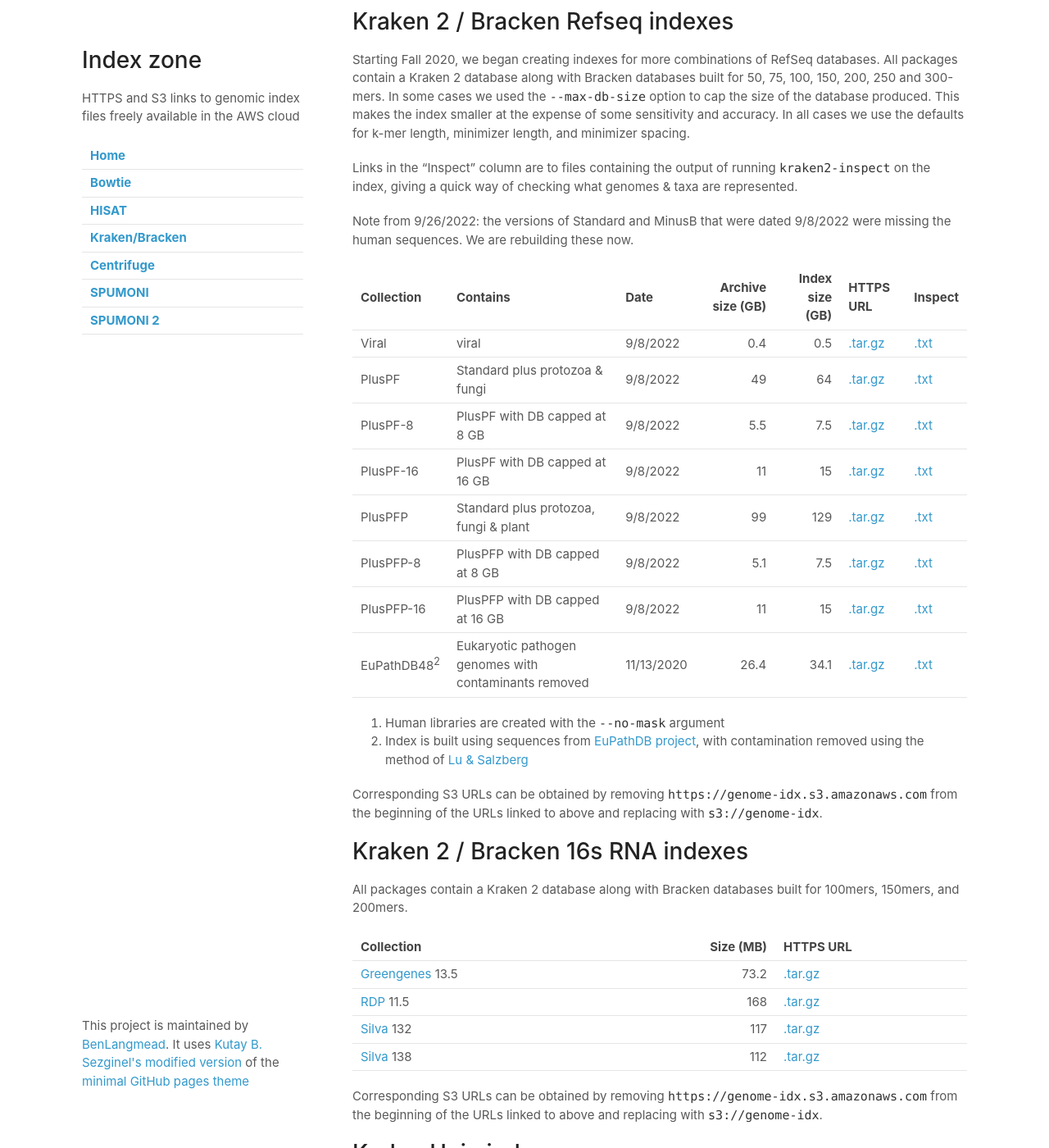
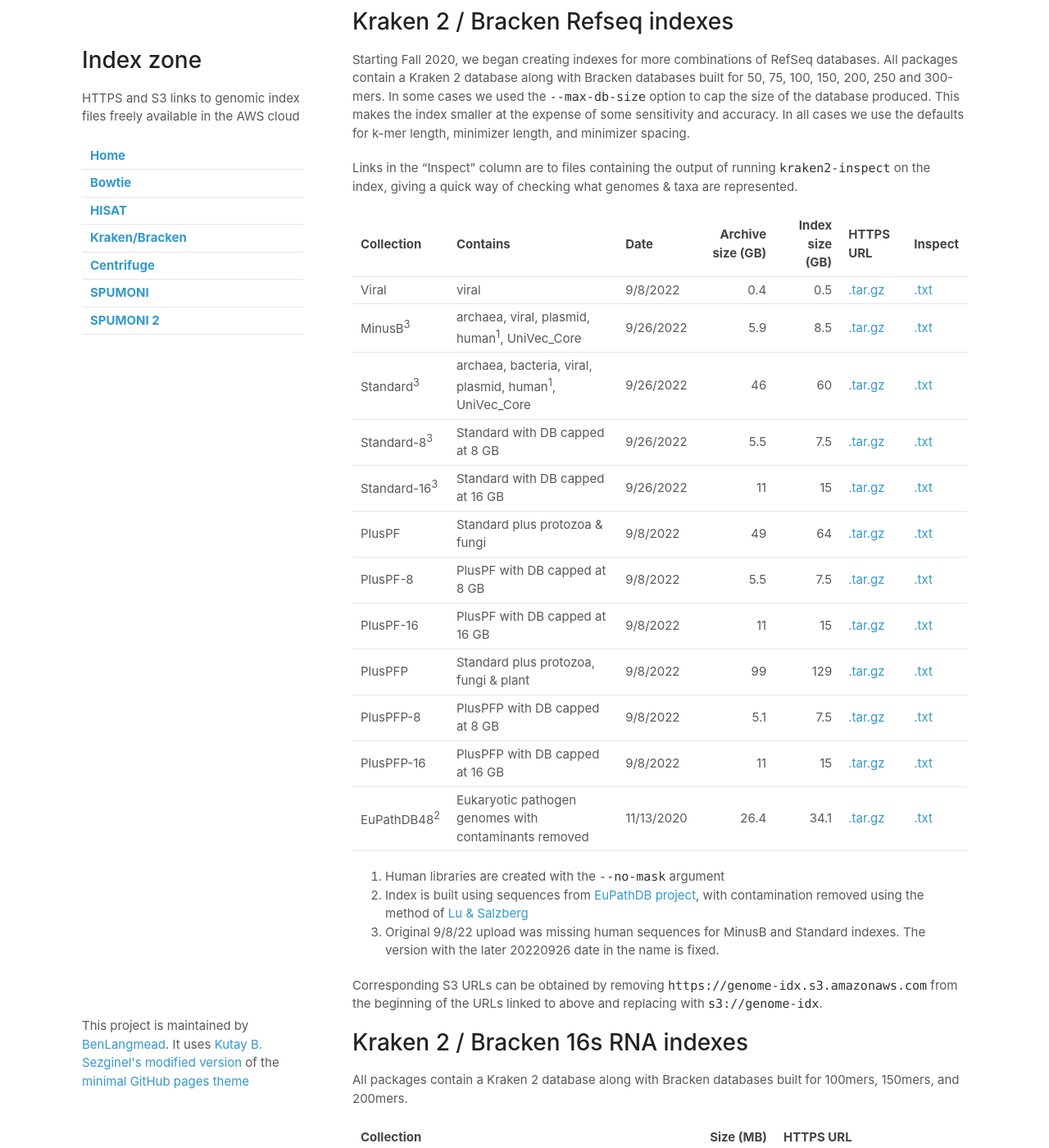
Before and after one commit to BenLangmead/aws-indexes, a Jekyll site: the page built from docs/k2.md, in a window 1280 px wide and 1400 px high, scrolled down 208 px. Shown: the whole window at 82% size. Built offline with Jekyll 4.4.1, drawn with Linux system fonts in a browser that asks for light colours; our own code applies the rules of GitHub Pages for plain Markdown files.

Commit message:
updating with human sequences now added for MinusB and Standard*

```diff
--- a/docs/k2.md
+++ b/docs/k2.md
@@ -13,28 +13,30 @@
 
 Links in the "Inspect" column are to files containing the output of running `kraken2-inspect` on the index, giving a quick way of checking what genomes & taxa are represented.
 
-Note from 9/26/2022: the versions of Standard and MinusB that were dated 9/8/2022 were missing the human sequences.  We are rebuilding these now.
-
 <div class="datatable-begin"></div>
 
-Collection    | Contains                                                          | Date       | Archive size (GB) | Index size (GB) |                          HTTPS URL | Inspect
-------------- |-------------------------------------------------------------------|------------|------------------:|----------------:| -------------------------------- | -------
-Viral         | viral                                                             | 9/8/2022   |               0.4 |             0.5 | [.tar.gz][k2_viral_20220908]     | [.txt][k2_viral_20220908_inspect]
-PlusPF        | Standard plus protozoa & fungi                                    | 9/8/2022   |                49 |              64 | [.tar.gz][k2_pluspf_20220908]    | [.txt][k2_pluspf_20220908_inspect]
-PlusPF-8      | PlusPF with DB capped at 8 GB                                     | 9/8/2022   |               5.5 |             7.5 | [.tar.gz][k2_pluspf_8_20220908]  | [.txt][k2_pluspf_8_20220908_inspect]
-PlusPF-16     | PlusPF with DB capped at 16 GB                                    | 9/8/2022   |                11 |              15 | [.tar.gz][k2_pluspf_16_20220908] | [.txt][k2_pluspf_16_20220908_inspect]
-PlusPFP       | Standard plus protozoa, fungi & plant                             | 9/8/2022   |                99 |             129 | [.tar.gz][k2_pluspfp_20220908]   | [.txt][k2_pluspfp_20220908_inspect]
-PlusPFP-8     | PlusPFP with DB capped at 8 GB                                    | 9/8/2022   |               5.1 |             7.5 | [.tar.gz][k2_pluspfp_8_20220908] | [.txt][k2_pluspfp_8_20220908_inspect]
-PlusPFP-16    | PlusPFP with DB capped at 16 GB                                   | 9/8/2022   |                11 |              15 | [.tar.gz][k2_pluspfp_16_20220908] | [.txt][k2_pluspfp_16_20220908_inspect]
-EuPathDB48<sup>2</sup> | Eukaryotic pathogen genomes with contaminants removed    | 11/13/2020 |              26.4 |            34.1 | [.tar.gz][k2_eupathdb_20201113]  | [.txt][k2_eupathdb_20201113_inspect]
+Collection    | Contains                                                          | Date       | Archive size (GB) | Index size (GB) | HTTPS URL                          | Inspect
+------------- |-------------------------------------------------------------------|------------|------------------:|----------------:|------------------------------------| -------
+Viral         | viral                                                             | 9/8/2022   |               0.4 |             0.5 | [.tar.gz][k2_viral_20220908]       | [.txt][k2_viral_20220908_inspect]
+MinusB<sup>3</sup>       | archaea, viral, plasmid, human<sup>1</sup>, UniVec_Core           | 9/26/2022  |               5.9 |             8.5 | [.tar.gz][k2_minusb_20220926]      | [.txt][k2_minusb_20220926_inspect]
+Standard<sup>3</sup>     | archaea, bacteria, viral, plasmid, human<sup>1</sup>, UniVec_Core | 9/26/2022  |                46 |              60 | [.tar.gz][k2_standard_20220926]    | [.txt][k2_standard_20220926_inspect]
+Standard-8<sup>3</sup>   | Standard with DB capped at 8 GB                                   | 9/26/2022  |               5.5 |             7.5 | [.tar.gz][k2_standard_8_20220926]  | [.txt][k2_standard_8_20220926_inspect]
+Standard-16<sup>3</sup>  | Standard with DB capped at 16 GB                                  | 9/26/2022  |                11 |              15 | [.tar.gz][k2_standard_16_20220926] | [.txt][k2_standard_16_20220926_inspect]
+PlusPF        | Standard plus protozoa & fungi                                    | 9/8/2022   |                49 |              64 | [.tar.gz][k2_pluspf_20220908]      | [.txt][k2_pluspf_20220908_inspect]
+PlusPF-8      | PlusPF with DB capped at 8 GB                                     | 9/8/2022   |               5.5 |             7.5 | [.tar.gz][k2_pluspf_8_20220908]    | [.txt][k2_pluspf_8_20220908_inspect]
+PlusPF-16     | PlusPF with DB capped at 16 GB                                    | 9/8/2022   |                11 |              15 | [.tar.gz][k2_pluspf_16_20220908]   | [.txt][k2_pluspf_16_20220908_inspect]
+PlusPFP       | Standard plus protozoa, fungi & plant                             | 9/8/2022   |                99 |             129 | [.tar.gz][k2_pluspfp_20220908]     | [.txt][k2_pluspfp_20220908_inspect]
+PlusPFP-8     | PlusPFP with DB capped at 8 GB                                    | 9/8/2022   |               5.1 |             7.5 | [.tar.gz][k2_pluspfp_8_20220908]   | [.txt][k2_pluspfp_8_20220908_inspect]
+PlusPFP-16    | PlusPFP with DB capped at 16 GB                                   | 9/8/2022   |                11 |              15 | [.tar.gz][k2_pluspfp_16_20220908]  | [.txt][k2_pluspfp_16_20220908_inspect]
+EuPathDB48<sup>2</sup> | Eukaryotic pathogen genomes with contaminants removed    | 11/13/2020 |              26.4 |            34.1 | [.tar.gz][k2_eupathdb_20201113]    | [.txt][k2_eupathdb_20201113_inspect]
 
 <div class="datatable-end"></div>
 
 [k2_viral_20220908]: https://genome-idx.s3.amazonaws.com/kraken/k2_viral_20220908.tar.gz
-[k2_minusb_20220908]: https://genome-idx.s3.amazonaws.com/kraken/k2_minusb_20220908.tar.gz
-[k2_standard_20220908]: https://genome-idx.s3.amazonaws.com/kraken/k2_standard_20220908.tar.gz
-[k2_standard_8_20220908]: https://genome-idx.s3.amazonaws.com/kraken/k2_standard_08gb_20220908.tar.gz
-[k2_standard_16_20220908]: https://genome-idx.s3.amazonaws.com/kraken/k2_standard_16gb_20220908.tar.gz
+[k2_minusb_20220926]: https://genome-idx.s3.amazonaws.com/kraken/k2_minusb_20220926.tar.gz
+[k2_standard_20220926]: https://genome-idx.s3.amazonaws.com/kraken/k2_standard_20220926.tar.gz
+[k2_standard_8_20220926]: https://genome-idx.s3.amazonaws.com/kraken/k2_standard_08gb_20220926.tar.gz
+[k2_standard_16_20220926]: https://genome-idx.s3.amazonaws.com/kraken/k2_standard_16gb_20220926.tar.gz
 [k2_pluspf_20220908]: https://genome-idx.s3.amazonaws.com/kraken/k2_pluspf_20220908.tar.gz
 [k2_pluspf_8_20220908]: https://genome-idx.s3.amazonaws.com/kraken/k2_pluspf_8gb_20220908.tar.gz
 [k2_pluspf_16_20220908]: https://genome-idx.s3.amazonaws.com/kraken/k2_pluspf_16gb_20220908.tar.gz
@@ -43,10 +45,10 @@
 [k2_pluspfp_16_20220908]: https://genome-idx.s3.amazonaws.com/kraken/k2_pluspfp_16gb_20220908.tar.gz
 
 [k2_viral_20220908_inspect]: https://genome-idx.s3.amazonaws.com/kraken/viral_20220908/inspect.txt
-[k2_minusb_20220908_inspect]: https://genome-idx.s3.amazonaws.com/kraken/minusb_20220908/inspect.txt
-[k2_standard_20220908_inspect]: https://genome-idx.s3.amazonaws.com/kraken/standard_20220908/inspect.txt
-[k2_standard_8_20220908_inspect]: https://genome-idx.s3.amazonaws.com/kraken/standard_08gb_20220908/inspect.txt
-[k2_standard_16_20220908_inspect]: https://genome-idx.s3.amazonaws.com/kraken/standard_16gb_20220908/inspect.txt
+[k2_minusb_20220926_inspect]: https://genome-idx.s3.amazonaws.com/kraken/minusb_20220926/inspect.txt
+[k2_standard_20220926_inspect]: https://genome-idx.s3.amazonaws.com/kraken/standard_20220926/inspect.txt
+[k2_standard_8_20220926_inspect]: https://genome-idx.s3.amazonaws.com/kraken/standard_08gb_20220926/inspect.txt
+[k2_standard_16_20220926_inspect]: https://genome-idx.s3.amazonaws.com/kraken/standard_16gb_20220926/inspect.txt
 [k2_pluspf_20220908_inspect]: https://genome-idx.s3.amazonaws.com/kraken/pluspf_20220908/inspect.txt
 [k2_pluspf_8_20220908_inspect]: https://genome-idx.s3.amazonaws.com/kraken/pluspf_08gb_20220908/inspect.txt
 [k2_pluspf_16_20220908_inspect]: https://genome-idx.s3.amazonaws.com/kraken/pluspf_16gb_20220908/inspect.txt
@@ -56,6 +58,7 @@
 
 1. Human libraries are created with the `--no-mask` argument
 2. Index is built using sequences from [EuPathDB project](https://veupathdb.org/veupathdb/app), with contamination removed using the method of [Lu & Salzberg](https://doi.org/10.1371/journal.pcbi.1006277)
+3. Original 9/8/22 upload was missing human sequences for MinusB and Standard indexes.  The version with the later 20220926 date in the name is fixed.
 
 Corresponding S3 URLs can be obtained by removing `https://genome-idx.s3.amazonaws.com` from the beginning of the URLs linked to above and replacing with `s3://genome-idx`.
 
```
Also changed, not shown: 1 other file.
